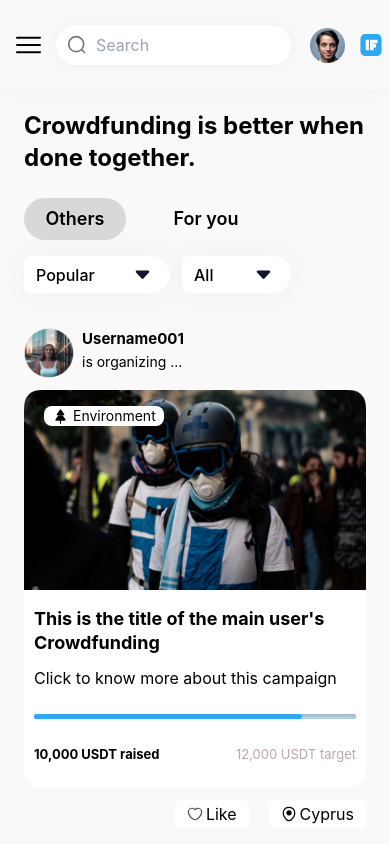
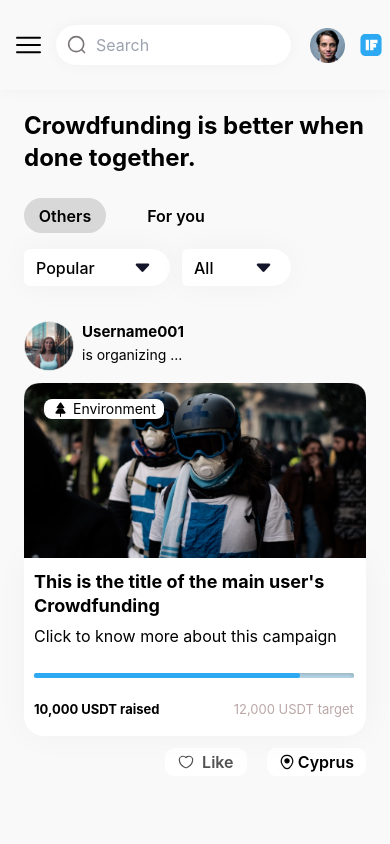
Before and after one commit to Beevibe-hq/palbucks-user-frontend, a React (Create React App) app: page / in a window 390 px wide. Shown: the top 844 px of the page. Built offline with nearby package versions, Linux system fonts and the light colour scheme; a web font is replaced by a local one.

Commit message:
mobile responsiveness

```diff
--- a/src/components/fundevent/fundevent.jsx
+++ b/src/components/fundevent/fundevent.jsx
@@ -51,8 +51,8 @@ function Fundevent(props){
                 </div>
             </div>
 
-            <div className = 'relative w-full'>
-                <img src={props.eventimg? props.eventimg:eventimg} alt="Fund event image" className = 'w-full phones:h-[200px] md:h-[180px]' />
+            <div className = 'relative w-full rounded-t-[15px]'>
+                <img src={props.eventimg? props.eventimg:eventimg} alt="Fund event image" className = 'w-full phones:h-[175px] xphones:h-[200px] md:h-[180px]' />
 
                 <div className = 'absolute top-4 left-5 bg-white flex gap-1 px-2 rounded-lg py-[0px] items-center'>
                     <img src={props.categoryimg} alt="Event category icon" className = 'w-[17px] h-[17px] ' />
@@ -60,12 +60,12 @@ function Fundevent(props){
                 </div>
             </div>
 
-            <div className = 'bg-white pt-[17px] rounded-b-[20px] pb-2 px-[10px] mb-3 h-[198px] md:h-[205.5px] relative '>
-                <div className = 'mb-6 mx-auto'>
-                    <h5 className = "font-bold text-[18px] leading-6 mb-[11px] md:mb-2 " >
+            <div className = 'bg-white pt-2 phones:pt-3 xphones:pt-[17px] rounded-b-[20px] pb-2 px-[10px] xphones:px-[15px] md:px-[10px] mb-3 h-[170px] phones:h-[178px] xphones:h-[198px] md:h-[205.5px] relative shadow-[0px_0px_35.2294px_rgba(0,0,0,0.04)] '>
+                <div className = 'mb-3 phones:mb-5 xphones:mb-6 mx-auto'>
+                    <h5 className = "font-bold text-base phones:text-[18px] leading-6 mb-[5px] phones:mb-[8px] xphones:mb-[11px] md:mb-2 " >
                         {props.title ? props.title: "This is the title of the main user's Crowdfunding"}
                     </h5>
-                    <p className='text-[16px] md:text-sm mt-0'>
+                    <p className='text-sm phones:text-[16px] md:text-sm mt-0'>
                         {
                             isMobile ? 'Click to know more about this campaign': props.description ?
                             props.description :
@@ -74,8 +74,8 @@ function Fundevent(props){
                     </p>
                 </div>
 
-                <div className = 'md:absolute w-[100%] md:w-[93.5%] mx-auto md:bottom-2'>
-                    <progress value={props.value ? props.value : '23543'} max={props.target ? props.target : '150000'}  className='progressbar w-full h-[5px] appearance-none rounded-[5px] mb-5 md:mb-[5px]' />
+                <div className = 'absolute w-[93.5%] mx-auto bottom-2 phones:bottom-3 md:bottom-2'>
+                    <progress value={props.value ? props.value : '23543'} max={props.target ? props.target : '150000'}  className='progressbar w-full h-[5px] appearance-none rounded-[5px] mb-2 phones:mb-4 xphones:mb-5 md:mb-[5px]' />
 
                     <p className= 'text-[13px] font-bold mb-[5px]'>{props.value ? props.value.toLocaleString() : '23,543'} USDT raised
                     <span className='font-normal text-[#bba7a7] float-right' > {props.target ? props.target.toLocaleString() : '150,000'} USDT target</span>
@@ -84,11 +84,11 @@ function Fundevent(props){
             </div>
 
             <div className='flex gap-[20px] justify-end'>
-                <button className = "flex items-center justify-center gap-[3px] h-[28px] bg-white rounded-md p-3" >
+                <button className = "flex items-center justify-center gap-[8px] h-[28px] bg-white rounded-[9px] w-[82px] py-[5px] px-2 text-base text-[#525252] font-semibold " >
                     <img src={likeicon} alt = 'like icon' className = "w-[16px]" />
                     <span>Like</span>
                 </button>
-                <button className = "flex items-center justify-center gap-[3px] h-[28px] bg-white rounded-md p-3" >
+                <button className = "flex items-center justify-center gap-[3px] h-[28px] bg-white rounded-[9px] p-3 text-base font-semibold " >
                     <img src = {locateicon} alt = 'location icon' className = "w-[16px]" />
                     <span>{props.location}</span>
                 </button>
--- a/src/components/homebody/homebody.jsx
+++ b/src/components/homebody/homebody.jsx
@@ -24,11 +24,11 @@ function Homebody(){
                 <p className = 'hidden md:block font-normal text-xl' >Raise funds for a project or cause in USDT, the prominent stable coin</p>
             </div>
 
-            <div className = 'flex fold:gap-4 phones:gap-6 mb-4 md:mb-6 font-semibold text-lg'>
-                <button className = ' w-[102px] bg-[#D8D8D8] h-[42px] rounded-3xl '>
+            <div className = 'flex fold:gap-4 phones:gap-6 mb-4 md:mb-6 font-semibold text-base md:text-lg'>
+                <button className = 'w-[82px] md:w-[102px] bg-[#D8D8D8] h-[35px] md:h-[42px] py-1 px-3 rounded-3xl '>
                     Others
                 </button>
-                <button className = ' w-[112px] bg-inherit h-[42px] rounded-3xl hover:bg-[#D8D8D8] '>
+                <button className = 'w-[92px] md:w-[112px] bg-inherit h-[35px] md:h-[42px] rounded-3xl hover:bg-[#D8D8D8] py-1 px-3 '>
                     For you
                 </button>
             </div>
--- a/src/index.css
+++ b/src/index.css
@@ -42,7 +42,14 @@ code {
   @media screen and (max-width: 610px) {
     .eventparent{
       grid-template-columns: repeat(auto-fit, minmax(100%, 1fr));
-      gap:47px;
+      gap:40px;
+    }
+  }
+
+  @media screen and (max-width: 395px) {
+    .eventparent{
+      grid-template-columns: repeat(auto-fit, minmax(100%, 1fr));
+      gap:30px;
     }
   }
 }
```
